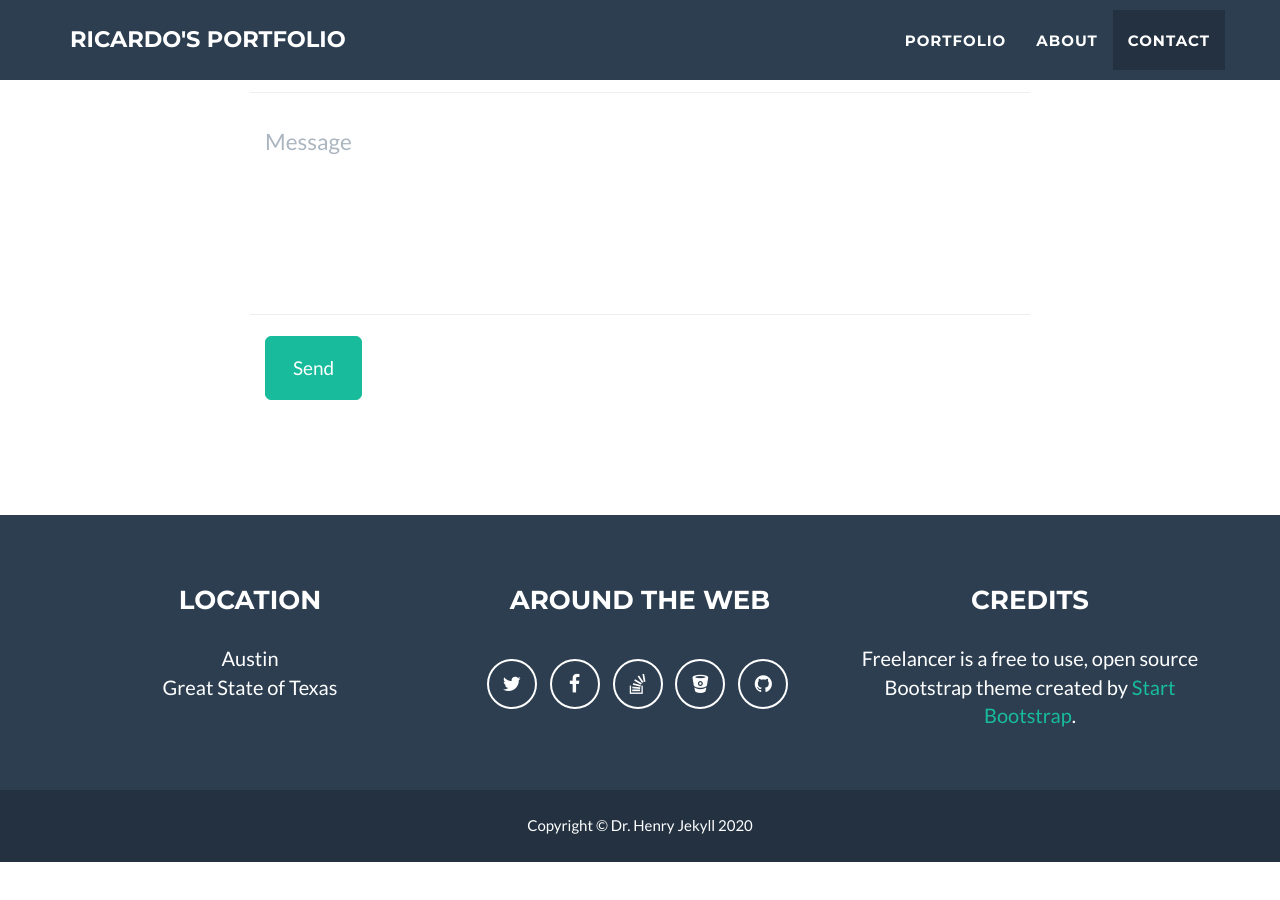
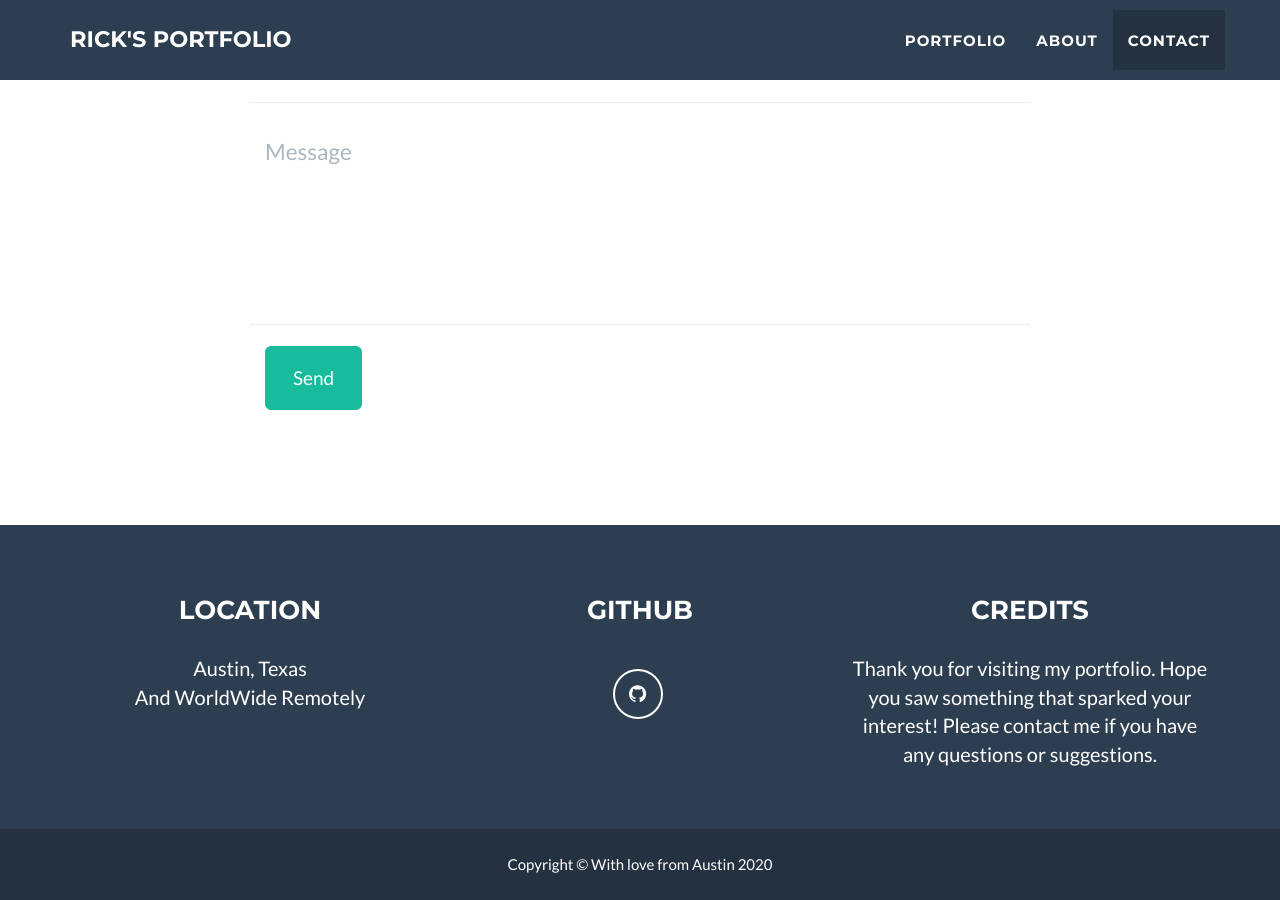
Before and after one commit to rcrdgrc/devrickgarcia.github.io, a Jekyll site: the page built from _posts/2014-07-18-project-1.markdown, in a window 1280 px wide and 900 px high, scrolled down 2530 px. Built offline with Jekyll 4.4.1, drawn with Linux system fonts in a browser that asks for light colours; before the commit the page ends 3392 px from its top, so only the background shows below that; some of the changed text lies outside the part shown.

```diff
--- a/_config.yml
+++ b/_config.yml
@@ -1,10 +1,10 @@
 # Site settings
-title: Ricardo's Portfolio
+title: Rick's Portfolio
 email: your-email@domain.com
 url: https://github.com/jeromelachaud/freelancer-theme
 description: "Write an awesome description for your new site here. You can edit this line in _config.yml. It will appear in your document head meta (for Google search results) and in your feed.xml site description."
 keywords: "your keywords, separated by commas"
-skills: "Full-Stack Developer - Cloud Computing - User Experience Designer"
+skills: "Full-Stack Developer - Cloud Computing - Code Aficionado"
 meta_author: Garcia Ricardo
 
 # Google webmaster tools
@@ -32,31 +32,24 @@ color:
 
 # Footer settings
 footer:
-  copyright: Dr. Henry Jekyll
+  copyright: With love from Austin
   location: Location
-  social: Around the Web
+  social: Github
   credits: Credits
 
 # Social networks usernames (many more available: google-plus, flickr, dribbble, pinterest, instagram, tumblr, linkedin, etc.)
 social:
-  - title: twitter
-    url: http://twitter.com/jekyllrb
-  - title: facebook
-    url:
-  - title: stack-overflow
-    url: http://stackoverflow.com/questions/tagged/jekyll
-  - title: bitbucket
-    url: http://bitbucket.org/jekyll
   - title: github
     url: http://github.com/rcrdgrc
 
 # Postal address (add as many lines as necessary)
 address:
-  - line: Austin
-  - line: Great State of Texas
+  - line: Austin, Texas
+  - line: And WorldWide Remotely
 
 # Credits content
-credits: 'Freelancer is a free to use, open source Bootstrap theme created by <a href="http://startbootstrap.com">Start Bootstrap</a>.'
+# credits: 'Freelancer is a free to use, open source Bootstrap theme created by <a href="http://startbootstrap.com">Start Bootstrap</a>.'
+credits: 'Thank you for visiting my portfolio. Hope you saw something that sparked your interest! Please contact me if you have any questions or suggestions.'
 
 # Build settings
 markdown: kramdown
--- a/_posts/2014-07-18-project-1.markdown
+++ b/_posts/2014-07-18-project-1.markdown
@@ -2,7 +2,7 @@
 layout: default
 modal-id: 1
 date: 2014-07-18
-img: cabin.png
+img: wanderland.png
 alt: image-alt
 project-date: April 2014
 client: Start Bootstrap
```
Also changed, not shown: 2 other files.
